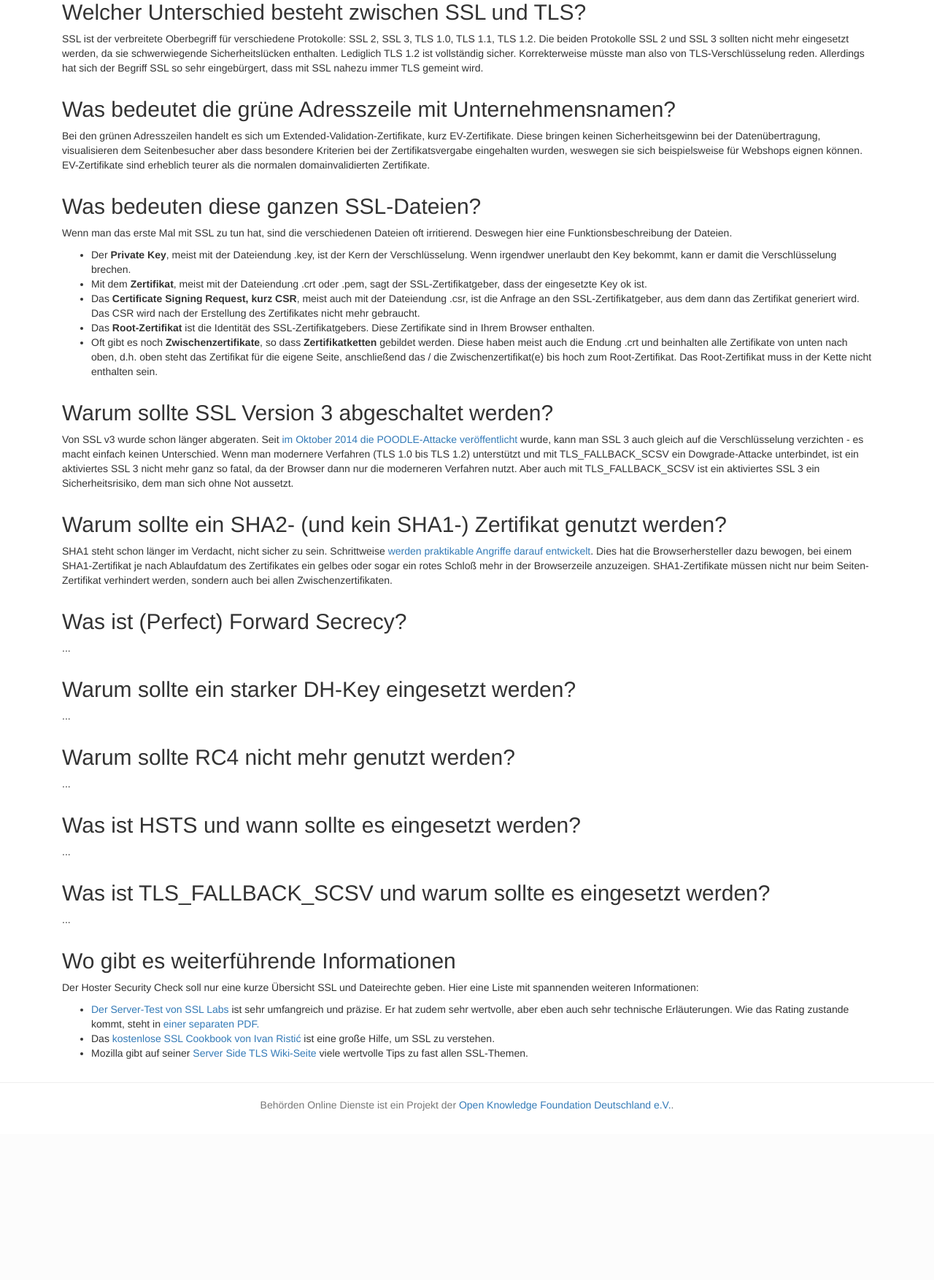
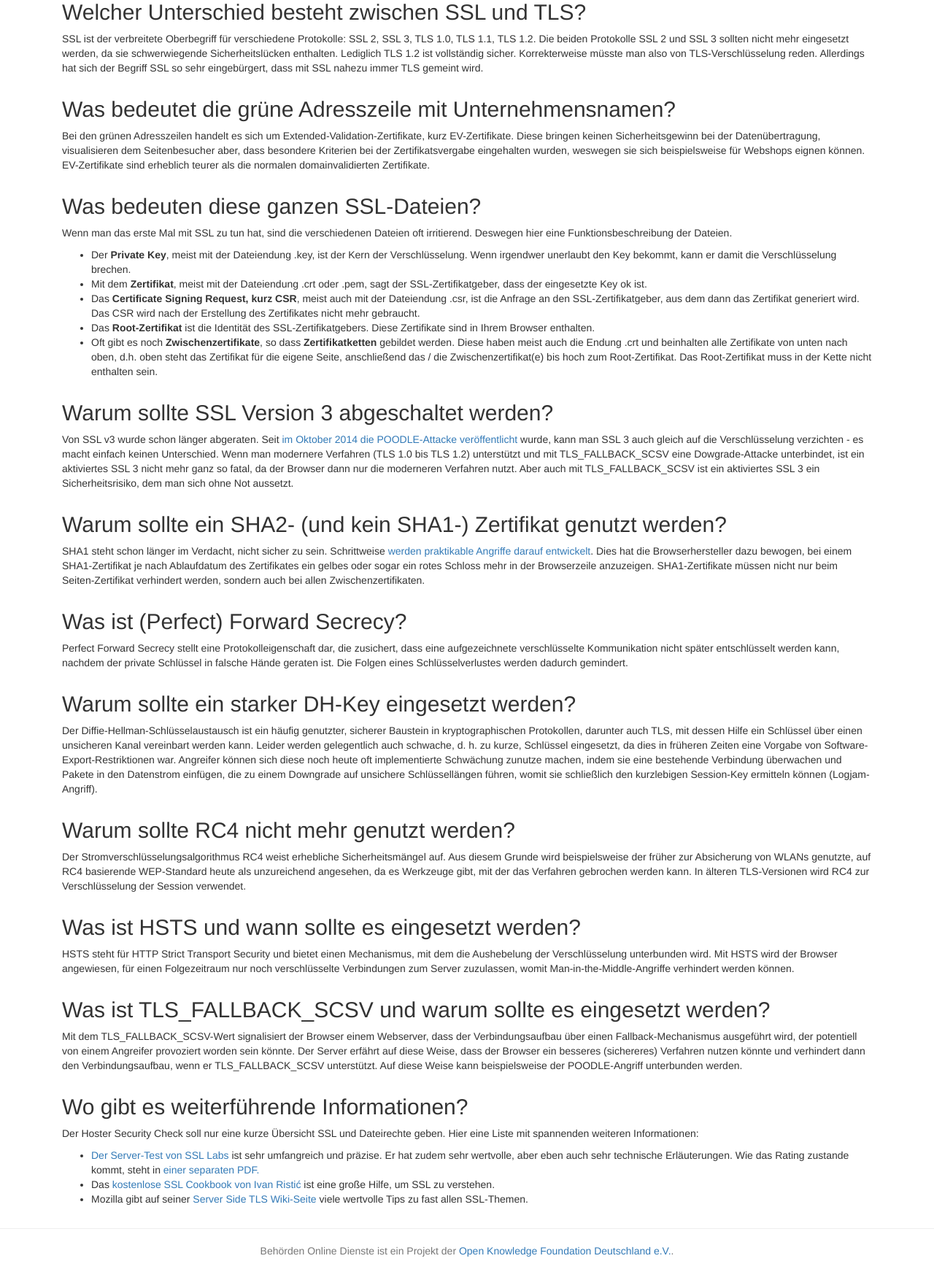
Before and after one commit to okfde/behoerden-online-dienste.de, a Flask app: page /info/encryption in a window 1280 px wide. Shown: the part 1328-3082 px from the top of the page at 73% size. Before the commit the page ends 2850 px from the top, so only its background shows below. Run offline with Flask 2, Linux system fonts and the light colour scheme; parts of the project's set-up code (start-up, migrations or seed data) failed here and were passed over; some libraries are stand-ins or nearby versions.

Commit message:
Zweiter Schwung Textanpassungen

```diff
--- a/webapp/templates/info_encryption.html
+++ b/webapp/templates/info_encryption.html
@@ -97,7 +97,7 @@
   <div class="row-fluid">
     <div class="col-md-12">
       <h2 id="extended-validation">Was bedeutet die grüne Adresszeile mit Unternehmensnamen?</h2>
-      <p>Bei den grünen Adresszeilen handelt es sich um Extended-Validation-Zertifikate, kurz EV-Zertifikate. Diese bringen keinen Sicherheitsgewinn bei der Datenübertragung, visualisieren dem Seitenbesucher aber dass besondere Kriterien bei der Zertifikatsvergabe eingehalten wurden, weswegen sie sich beispielsweise für Webshops eignen können. EV-Zertifikate sind erheblich teurer als die normalen domainvalidierten Zertifikate.</p>
+      <p>Bei den grünen Adresszeilen handelt es sich um Extended-Validation-Zertifikate, kurz EV-Zertifikate. Diese bringen keinen Sicherheitsgewinn bei der Datenübertragung, visualisieren dem Seitenbesucher aber, dass besondere Kriterien bei der Zertifikatsvergabe eingehalten wurden, weswegen sie sich beispielsweise für Webshops eignen können. EV-Zertifikate sind erheblich teurer als die normalen domainvalidierten Zertifikate.</p>
     </div>
   </div>
   <div class="row-fluid">
@@ -116,48 +116,48 @@
   <div class="row-fluid">
     <div class="col-md-12">
       <h2 id="ssl3">Warum sollte SSL Version 3 abgeschaltet werden?</h2>
-      <p>Von SSL v3 wurde schon länger abgeraten. Seit <a href="http://www.heise.de/security/meldung/Poodle-Experten-warnen-vor-Angriff-auf-Internet-Verschluesselung-2424122.html">im Oktober 2014 die POODLE-Attacke veröffentlicht</a> wurde, kann man SSL 3 auch gleich auf die Verschlüsselung verzichten - es macht einfach keinen Unterschied. Wenn man modernere Verfahren (TLS 1.0 bis TLS 1.2) unterstützt und mit TLS_FALLBACK_SCSV ein Dowgrade-Attacke unterbindet, ist ein aktiviertes SSL 3 nicht mehr ganz so fatal, da der Browser dann nur die moderneren Verfahren nutzt. Aber auch mit TLS_FALLBACK_SCSV ist ein aktiviertes SSL 3 ein Sicherheitsrisiko, dem man sich ohne Not aussetzt.</p>
+      <p>Von SSL v3 wurde schon länger abgeraten. Seit <a href="http://www.heise.de/security/meldung/Poodle-Experten-warnen-vor-Angriff-auf-Internet-Verschluesselung-2424122.html">im Oktober 2014 die POODLE-Attacke veröffentlicht</a> wurde, kann man SSL 3 auch gleich auf die Verschlüsselung verzichten - es macht einfach keinen Unterschied. Wenn man modernere Verfahren (TLS 1.0 bis TLS 1.2) unterstützt und mit TLS_FALLBACK_SCSV eine Dowgrade-Attacke unterbindet, ist ein aktiviertes SSL 3 nicht mehr ganz so fatal, da der Browser dann nur die moderneren Verfahren nutzt. Aber auch mit TLS_FALLBACK_SCSV ist ein aktiviertes SSL 3 ein Sicherheitsrisiko, dem man sich ohne Not aussetzt.</p>
     </div>
   </div>
   <div class="row-fluid">
     <div class="col-md-12">
       <h2 id="sha1">Warum sollte ein SHA2- (und kein SHA1-) Zertifikat genutzt werden?</h2>
-      <p>SHA1 steht schon länger im Verdacht, nicht sicher zu sein. Schrittweise <a href="http://www.heise.de/security/meldung/Todesstoss-fuer-SHA-1-steht-bevor-2849484.html">werden praktikable Angriffe darauf entwickelt</a>. Dies hat die Browserhersteller dazu bewogen, bei einem SHA1-Zertifikat je nach Ablaufdatum des Zertifikates ein gelbes oder sogar ein rotes Schloß mehr in der Browserzeile anzuzeigen. SHA1-Zertifikate müssen nicht nur beim Seiten-Zertifikat verhindert werden, sondern auch bei allen Zwischenzertifikaten.</p>
+      <p>SHA1 steht schon länger im Verdacht, nicht sicher zu sein. Schrittweise <a href="http://www.heise.de/security/meldung/Todesstoss-fuer-SHA-1-steht-bevor-2849484.html">werden praktikable Angriffe darauf entwickelt</a>. Dies hat die Browserhersteller dazu bewogen, bei einem SHA1-Zertifikat je nach Ablaufdatum des Zertifikates ein gelbes oder sogar ein rotes Schloss mehr in der Browserzeile anzuzeigen. SHA1-Zertifikate müssen nicht nur beim Seiten-Zertifikat verhindert werden, sondern auch bei allen Zwischenzertifikaten.</p>
     </div>
   </div>
   <div class="row-fluid">
     <div class="col-md-12">
       <h2 id="pfs">Was ist (Perfect) Forward Secrecy?</h2>
-      <p>...</p>
+      <p>Perfect Forward Secrecy stellt eine Protokolleigenschaft dar, die zusichert, dass eine aufgezeichnete verschlüsselte Kommunikation nicht später entschlüsselt werden kann, nachdem der private Schlüssel in falsche Hände geraten ist. Die Folgen eines Schlüsselverlustes werden dadurch gemindert.</p>
     </div>
   </div>
   <div class="row-fluid">
     <div class="col-md-12">
       <h2 id="strong-dh">Warum sollte ein starker DH-Key eingesetzt werden?</h2>
-      <p>...</p>
+      <p>Der Diffie-Hellman-Schlüsselaustausch ist ein häufig genutzter, sicherer Baustein in kryptographischen Protokollen, darunter auch TLS, mit dessen Hilfe ein Schlüssel über einen unsicheren Kanal vereinbart werden kann. Leider werden gelegentlich auch schwache, d. h. zu kurze, Schlüssel eingesetzt, da dies in früheren Zeiten eine Vorgabe von Software-Export-Restriktionen war. Angreifer können sich diese noch heute oft implementierte Schwächung zunutze machen, indem sie eine bestehende Verbindung überwachen und Pakete in den Datenstrom einfügen, die zu einem Downgrade auf unsichere Schlüssellängen führen, womit sie schließlich den kurzlebigen Session-Key ermitteln können (Logjam-Angriff).</p>
     </div>
   </div>
   <div class="row-fluid">
     <div class="col-md-12">
       <h2 id="rc4">Warum sollte RC4 nicht mehr genutzt werden?</h2>
-      <p>...</p>
+      <p>Der Stromverschlüsselungsalgorithmus RC4 weist erhebliche Sicherheitsmängel auf. Aus diesem Grunde wird beispielsweise der früher zur Absicherung von WLANs genutzte, auf RC4 basierende WEP-Standard heute als unzureichend angesehen, da es Werkzeuge gibt, mit der das Verfahren gebrochen werden kann. In älteren TLS-Versionen wird RC4 zur Verschlüsselung der Session verwendet.</p>
     </div>
   </div>
   <div class="row-fluid">
     <div class="col-md-12">
       <h2 id="hsts">Was ist HSTS und wann sollte es eingesetzt werden?</h2>
-      <p>...</p>
+      <p>HSTS steht für HTTP Strict Transport Security und bietet einen Mechanismus, mit dem die Aushebelung der Verschlüsselung unterbunden wird. Mit HSTS wird der Browser angewiesen, für einen Folgezeitraum nur noch verschlüsselte Verbindungen zum Server zuzulassen, womit Man-in-the-Middle-Angriffe verhindert werden können.</p>
     </div>
   </div>
   <div class="row-fluid">
     <div class="col-md-12">
       <h2 id="hsts">Was ist TLS_FALLBACK_SCSV und warum sollte es eingesetzt werden?</h2>
-      <p>...</p>
+      <p>Mit dem TLS_FALLBACK_SCSV-Wert signalisiert der Browser einem Webserver, dass der Verbindungsaufbau über einen Fallback-Mechanismus ausgeführt wird, der potentiell von einem Angreifer provoziert worden sein könnte. Der Server erfährt auf diese Weise, dass der Browser ein besseres (sichereres) Verfahren nutzen könnte und verhindert dann den Verbindungsaufbau, wenn er TLS_FALLBACK_SCSV unterstützt. Auf diese Weise kann beispielsweise der POODLE-Angriff unterbunden werden.</p>
     </div>
   </div>
   <div class="row-fluid">
     <div class="col-md-12">
-      <h2>Wo gibt es weiterführende Informationen</h2>
+      <h2>Wo gibt es weiterführende Informationen?</h2>
       <p>Der Hoster Security Check soll nur eine kurze Übersicht SSL und Dateirechte geben. Hier eine Liste mit spannenden weiteren Informationen:</p>
       <ul>
         <li><a href="ssllabs.com/ssltest/">Der Server-Test von SSL Labs</a> ist sehr umfangreich und präzise. Er hat zudem sehr wertvolle, aber eben auch sehr technische Erläuterungen. Wie das Rating zustande kommt, steht in <a href="https://www.ssllabs.com/downloads/SSL_Server_Rating_Guide.pdf">einer separaten PDF.</a></li>
--- a/webapp/templates/info_faq.html
+++ b/webapp/templates/info_faq.html
@@ -10,7 +10,7 @@
   <div class="row-fluid">
     <div class="col-md-12">
       <h2 id="why-ssl">Warum sollten Stadt-, Dorf- oder Landkreis-Websites Verschlüsselung anbieten?</h2>
-      <p>Der Secure Sockets Layer, kurz SSL, sorgt für eine verschlüsselte Verbindung zwischen dem Besucher und dem Server. Dies ist wichtig für jede Form persönlicher Daten, also z.B. für Formulare und Online-Dienstleistungen.</p>
+      <p>Der Secure Sockets Layer, kurz SSL, sorgt für eine verschlüsselte Verbindung zwischen dem Besucher und dem Server. Dies ist wichtig für jede Übertragung personenbezogener Daten, also z. B. für Formulare und Online-Dienstleistungen.</p>
       <p>Die Websites der Behörden werden automatisch getestet. Weitere Informationen zu den einzelnen SSL-Features <a href="/faq/ssl">finden Sie auf einer separaten Seite</a>.</p>
     </div>
   </div>
```
